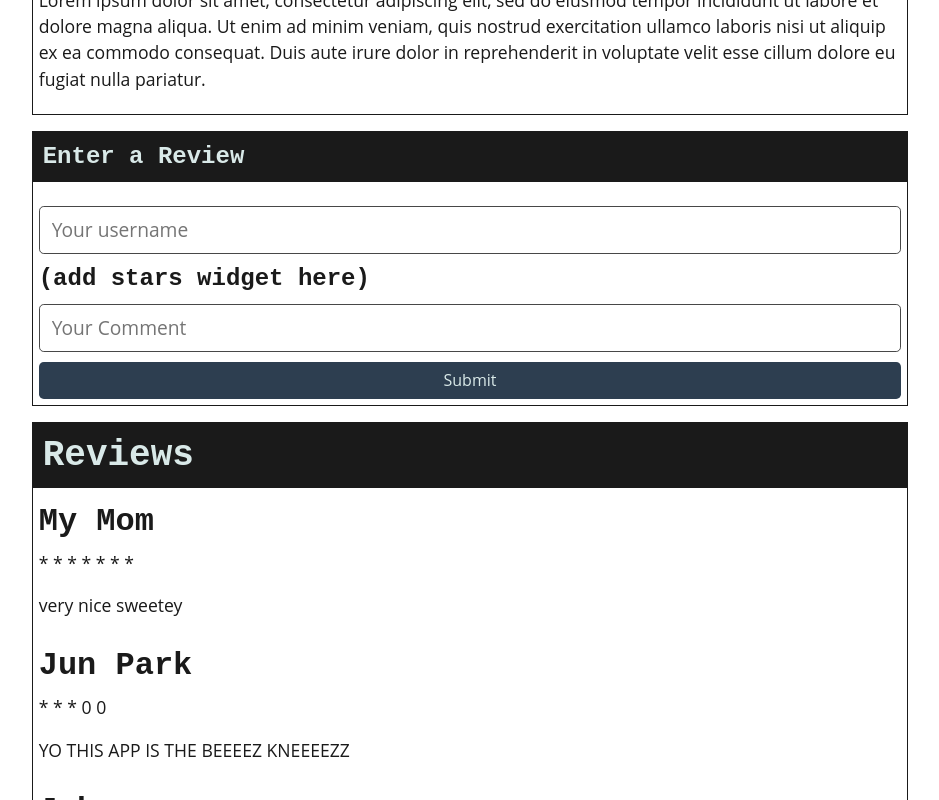
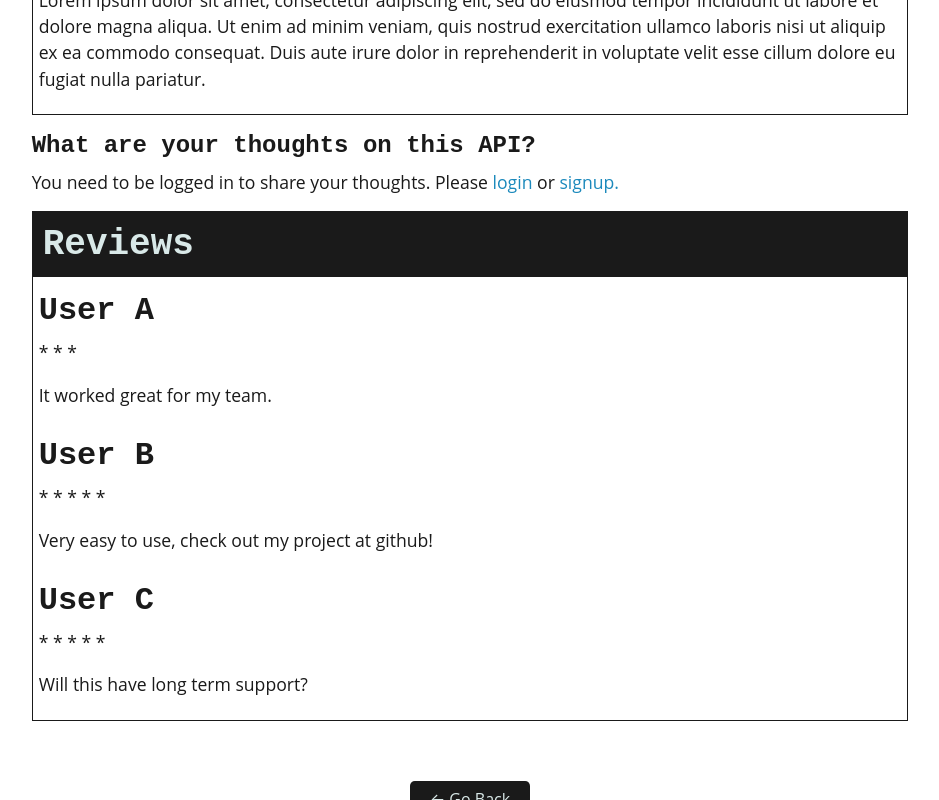
Before and after one commit to m-car/YAPI, a React (Create React App) app in the folder client/: page /select in a window 1280 px wide. Shown: the part 460-1260 px from the top of the page, without its empty margins (170-1109 px from the left). Built offline with nearby package versions, Linux system fonts and the light colour scheme.

Commit message:
Added .eslintcache to .gitignore. Removed old place holder form and implemented ReviewFrom component into Selected page instead.

```diff
--- a/client/src/components/ReviewForm/index.js
+++ b/client/src/components/ReviewForm/index.js
@@ -6,7 +6,7 @@ import { ADD_COMMENT } from "../../utils/mutations";
 
 import Auth from "../../utils/auth";
 
-const CommentForm = ({ thoughtId }) => {
+const ReviewForm = ({ ReviewId }) => {
   const [commentText, setCommentText] = useState("");
   const [characterCount, setCharacterCount] = useState(0);
 
@@ -18,7 +18,7 @@ const CommentForm = ({ thoughtId }) => {
     try {
       const { data } = await addComment({
         variables: {
-          thoughtId,
+          ReviewId,
           commentText,
           commentAuthor: Auth.getProfile().data.username,
         },
@@ -41,7 +41,7 @@ const CommentForm = ({ thoughtId }) => {
 
   return (
     <div>
-      <h4>What are your thoughts on this thought?</h4>
+      <h4>What are your thoughts on this API?</h4>
 
       {Auth.loggedIn() ? (
         <>
@@ -85,4 +85,4 @@ const CommentForm = ({ thoughtId }) => {
   );
 };
 
-export default CommentForm;
+export default ReviewForm;
--- a/client/src/pages/Selected.js
+++ b/client/src/pages/Selected.js
@@ -1,5 +1,5 @@
 import React ,{ useState }from "react";
-
+import ReviewForm from "../components/ReviewForm/index"
 import { useMutation } from "@apollo/client";
 import { ADD_COMMENT } from "../utils/mutations";
 
@@ -36,6 +36,7 @@ const Selected = () => {
        <main className ="flex-row justify-center  mb-4">
            <div className="col-12 col-lg-10">
                <h1>SELECTED API PAGE</h1>
+               {/* 1 API INFO */}
                <div className="card">
                    <h1 className="card-header bg-dark text-light p-2">yapi api</h1>
                    <div className="card-body">
@@ -46,72 +47,34 @@ const Selected = () => {
                        </p>
                    </div>
                </div>
-                {/* =================================================================================== */}
-               {/* Review box */}
-               <div className="card">
-          <h4 className="card-header bg-dark text-light p-2">Enter a Review</h4>
-          <div className="card-body">
-
-              <form onSubmit={handleFormSubmit}>
-                <input
-                  className="form-input"
-                  placeholder="Your username"
-                  name="username"
-                  type="text"
-                  value={formState.name}
-                  onChange={handleChange}
-                />
-                <h4>(add stars widget here)</h4>
-                <input
-                  className="form-input"
-                  placeholder="Your Comment"
-                  name="Comment"
-                  type="text"
-                  value={formState.comment}
-                  onChange={handleChange}
-                />
-
-                <button
-                  className="btn btn-block btn-primary"
-                  style={{ cursor: "pointer" }}
-                  type="submit"
-                >
-                  Submit
-                </button>
-              </form>
 
 
-            {error && (
-              <div className="my-3 p-3 bg-danger text-white">
-                {error.message}
-              </div>
-            )}
-          </div>
-        </div>
+               {/* Review box */}
+              <ReviewForm />
 
-                {/* ============================================================================= */}
+
+
+
                {/* Reviews list */}
                <div className="card">
                    <h1 className="card-header bg-dark text-light p-2">Reviews</h1>
                    {/* User 1 review */}
                    <div className="card-body">
-                       <h2>My Mom</h2><p>* * * * * * * </p>
+                       <h2>User A</h2><p>* * *  </p>
                        <p>
-                            very nice sweetey
+                            It worked great for my team.
                        </p>
                    </div>
                    {/* user 2 review  */}
                    <div className="card-body">
-                       <h2>Jun Park</h2><p>* * * 0 0</p>
-                       <p>YO THIS APP IS THE BEEEEZ KNEEEEZZ
-
+                       <h2>User B</h2><p>* * * * *</p>
+                       <p>Very easy to use, check out my project at github!
                        </p>
                    </div>
                    {/* user 3 review */}
                    <div className="card-body">
-                       <h2>John</h2><p>* * * * *</p>
-                       <p>No Help for You!
-
+                       <h2>User C</h2><p>* * * * *</p>
+                       <p>Will this have long term support?
                        </p>
                    </div>
                </div>
```
Also changed, not shown: 2 other files (tests, documents, lock files or other folders).
